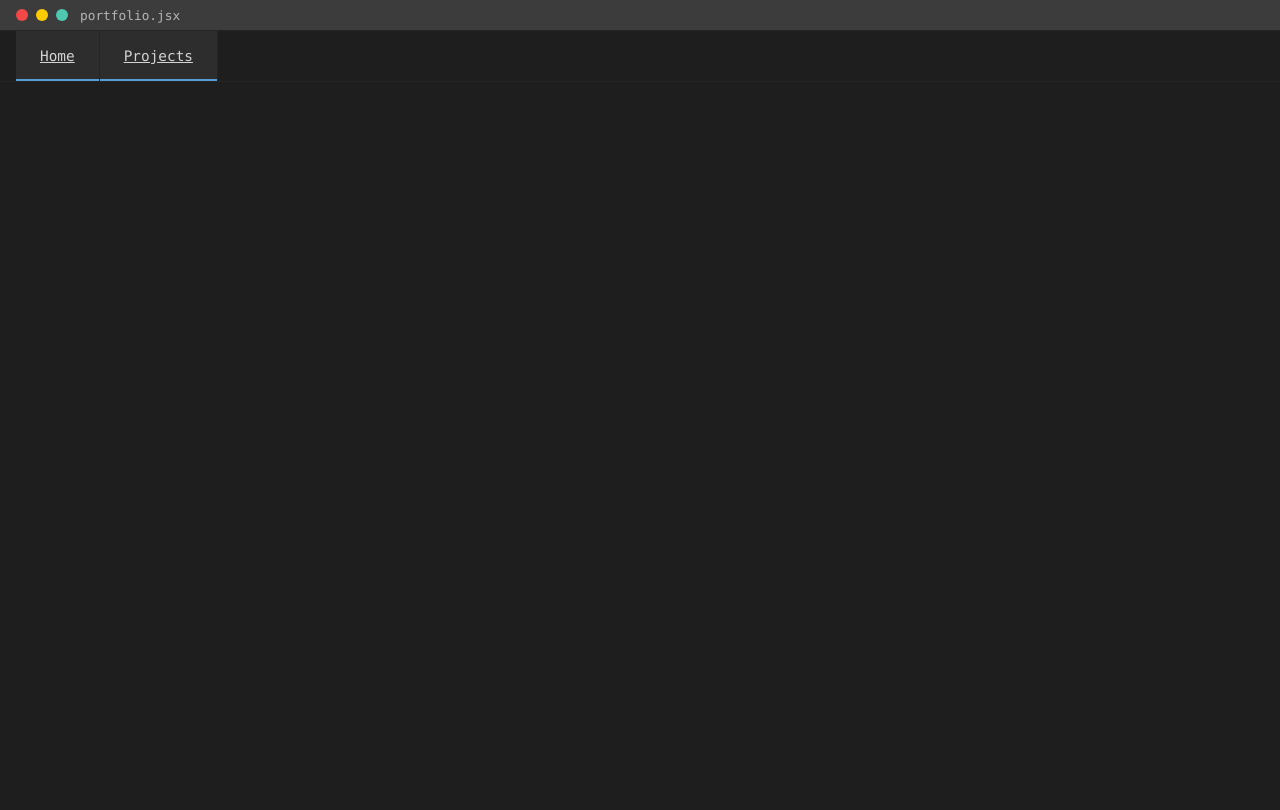
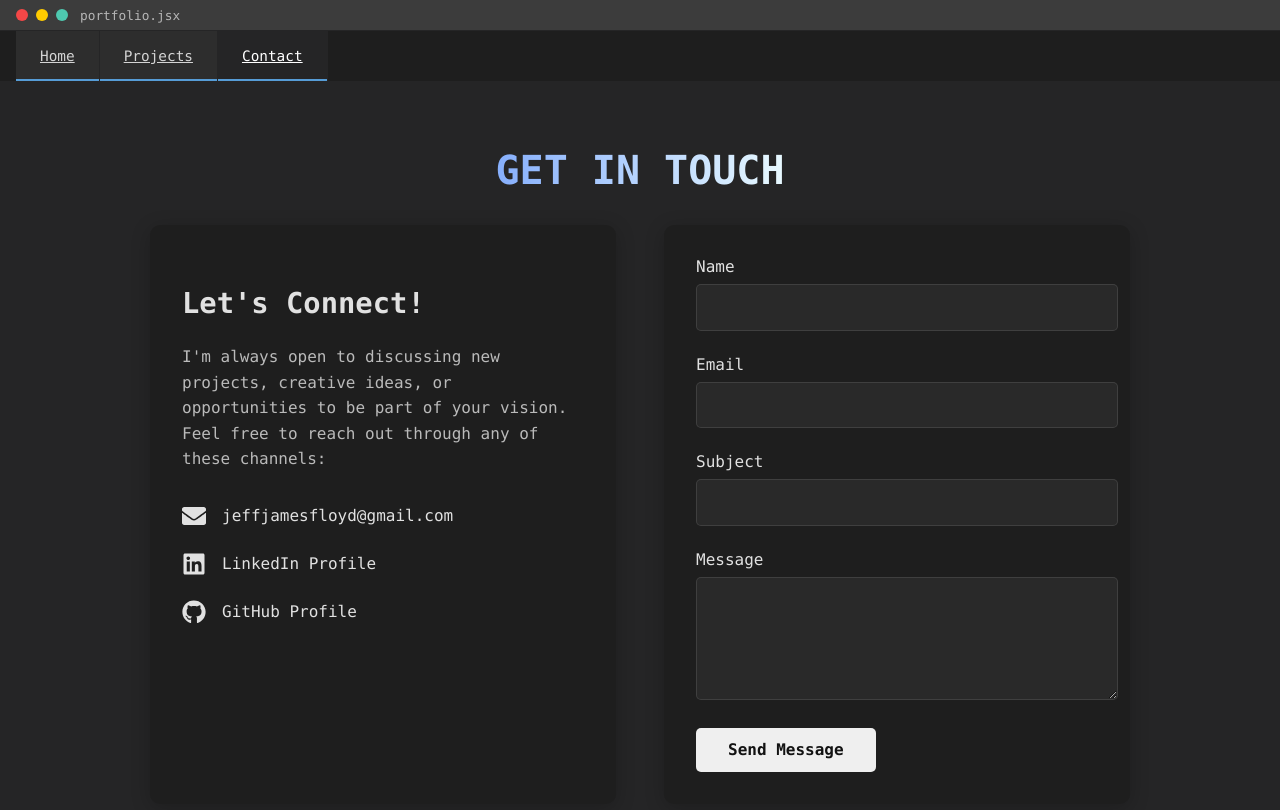
Before and after one commit to Jfloyd7720/portfolio, a React (Vite) app: page /contact in a window 1280 px wide. Shown: the top 810 px of the page. Built offline with nearby package versions, Linux system fonts and the light colour scheme.

Commit message:
add contact

```diff
--- a/src/App.jsx
+++ b/src/App.jsx
@@ -2,7 +2,7 @@ import { BrowserRouter as Router, Routes, Route } from "react-router-dom";
 import Header from "./Header";
 import Home from "./Home";
 import Projects from "./Projects";
-
+import Contact from "./contact";
 function App() {
   return (
     <Router>
@@ -13,6 +13,7 @@ function App() {
           <Routes>
             <Route path="/" element={<Home />} />
             <Route path="/projects" element={<Projects />} />
+            <Route path="/contact" element={<Contact />} />
           </Routes>
         </main>
       </div>
--- /dev/null
+++ b/src/Contact.jsx
@@ -0,0 +1,86 @@
+// Contact.js
+import { FaEnvelope, FaLinkedin, FaGithub, FaTwitter } from "react-icons/fa";
+import "./contact.css";
+
+function Contact() {
+  return (
+    <div className="contact-container">
+      <h2 className="section-title">
+        <span className="title-gradient">GET IN TOUCH</span>
+      </h2>
+
+      <div className="contact-content">
+        <div className="contact-info">
+          <h3>Let's Connect!</h3>
+          <p>
+            I'm always open to discussing new projects, creative ideas, or
+            opportunities to be part of your vision. Feel free to reach out
+            through any of these channels:
+          </p>
+
+          <div className="contact-methods">
+            <a href="mailto:jeffjamesfloyd@gmail.com" className="contact-item">
+              <FaEnvelope className="contact-icon" />
+              <span>jeffjamesfloyd@gmail.com</span>
+            </a>
+
+            <a
+              href="https://linkedin.com/in/jeff-j-floyd"
+              target="_blank"
+              rel="noopener noreferrer"
+              className="contact-item"
+            >
+              <FaLinkedin className="contact-icon" />
+              <span>LinkedIn Profile</span>
+            </a>
+
+            <a
+              href="https://github.com/jfloyd7720"
+              target="_blank"
+              rel="noopener noreferrer"
+              className="contact-item"
+            >
+              <FaGithub className="contact-icon" />
+              <span>GitHub Profile</span>
+            </a>
+          </div>
+        </div>
+
+        <div className="contact-form">
+          <form action="https://formspree.io/f/mpwprewo" method="POST">
+            <div className="form-group">
+              <label htmlFor="name">Name</label>
+              <input type="text" id="name" name="name" required />
+            </div>
+
+            <div className="form-group">
+              <label htmlFor="email">Email</label>
+              <input type="email" id="email" name="email" required />
+            </div>
+
+            <div className="form-group">
+              <label htmlFor="subject">Subject</label>
+              <input type="text" id="subject" name="subject" required />
+            </div>
+
+            <div className="form-group">
+              <label htmlFor="message">Message</label>
+              <textarea
+                id="message"
+                name="message"
+                rows="5"
+                required
+              ></textarea>
+            </div>
+
+            <button type="submit" className="submit-btn">
+              Send Message
+            </button>
+          </form>
+        </div>
+      </div>
+    </div>
+  );
+}
+
+export default Contact;
--- a/src/Header.jsx
+++ b/src/Header.jsx
@@ -9,6 +9,7 @@ function Header() {
   const navItems = [
     { name: "Home", path: "/" },
     { name: "Projects", path: "/projects" },
+    { name: "Contact", path: "/contact" },
   ];
 
   // Close menu when clicking outside
--- a/src/Home.jsx
+++ b/src/Home.jsx
@@ -77,7 +77,9 @@ function Home() {
       {/* Projects Section */}
       <section className="projects-section">
         <h2 className="section-title">
-          <span className="title-gradient">FEATURED PROJECTS</span>
+          <span id="white" className="title-gradient">
+            FEATURED PROJECTS
+          </span>
         </h2>
         <div className="projects-grid">
           {projects.map((project) => (
--- a/src/SkillsSection.jsx
+++ b/src/SkillsSection.jsx
@@ -66,7 +66,9 @@ function SkillsSection() {
   return (
     <section className="skills-section">
       <h2 className="section-title">
-        <span className="title-gradient">TECHNICAL SKILLS</span>
+        <span id="white" className="title-gradient">
+          TECHNICAL SKILLS
+        </span>
       </h2>
 
       <div className="skills-grid">
--- /dev/null
+++ b/src/contact.css
@@ -0,0 +1,143 @@
+/* contact.css */
+.contact-container {
+  padding: 2rem;
+  padding-left: 150px;
+  padding-right: 150px;
+  background-color: #252526;
+  color: var(--dark-text);
+  min-height: 100vh;
+}
+
+.contact .section-title {
+  font-size: 2.5rem;
+  font-weight: 600;
+  color: var(--dark-text);
+  margin-bottom: 3rem;
+  text-align: center;
+}
+
+.title-gradient {
+  background: linear-gradient(90deg, #86affc, #e8f9ff);
+  -webkit-background-clip: text;
+  background-clip: text;
+  color: transparent;
+}
+
+.contact-content {
+  display: flex;
+  gap: 3rem;
+  margin-top: 2rem;
+}
+
+.contact-info {
+  flex: 1;
+  padding: 2rem;
+  background: var(--dark-surface);
+  border-radius: 10px;
+  box-shadow: 0 4px 20px rgba(0, 0, 0, 0.2);
+}
+
+.contact-info h3 {
+  font-size: 1.8rem;
+  margin-bottom: 1.5rem;
+  color: var(--dark-text);
+}
+
+.contact-info p {
+  color: rgba(225, 225, 225, 0.8);
+  line-height: 1.6;
+  margin-bottom: 2rem;
+}
+
+.contact-methods {
+  display: flex;
+  flex-direction: column;
+  gap: 1.5rem;
+}
+
+.contact-item {
+  display: flex;
+  align-items: center;
+  gap: 1rem;
+  color: var(--dark-text);
+  text-decoration: none;
+  transition: color 0.3s ease;
+}
+
+.contact-item:hover {
+  color: var(--dark-primary);
+}
+
+.contact-icon {
+  font-size: 1.5rem;
+}
+
+.contact-form {
+  flex: 1;
+  padding: 2rem;
+  background: var(--dark-surface);
+  border-radius: 10px;
+  box-shadow: 0 4px 20px rgba(0, 0, 0, 0.2);
+}
+
+.form-group {
+  margin-bottom: 1.5rem;
+}
+
+.form-group label {
+  display: block;
+  margin-bottom: 0.5rem;
+  color: var(--dark-text);
+  font-weight: 500;
+}
+
+.form-group input,
+.form-group textarea {
+  width: 98%;
+  padding: 0.8rem;
+  background-color: rgba(255, 255, 255, 0.05);
+  border: 1px solid rgba(255, 255, 255, 0.1);
+  border-radius: 5px;
+  color: var(--dark-text);
+  font-size: 1rem;
+  transition: border-color 0.3s ease;
+}
+
+.form-group input:focus,
+.form-group textarea:focus {
+  outline: none;
+  border-color: var(--dark-primary);
+}
+
+.form-group textarea {
+  resize: vertical;
+}
+
+.submit-btn {
+  background: linear-gradient(90deg, var(#03dac6), var(white));
+  color: #121212;
+  border: none;
+  padding: 0.8rem 2rem;
+  font-size: 1rem;
+  font-weight: 600;
+  border-radius: 5px;
+  cursor: pointer;
+  transition: transform 0.3s ease, box-shadow 0.3s ease;
+}
+
+.submit-btn:hover {
+  transform: translateY(-2px);
+  box-shadow: 0 5px 15px rgba(187, 134, 252, 0.4);
+}
+
+/* Responsive Design */
+@media (max-width: 768px) {
+  .contact-container {
+    padding-left: 1rem;
+    padding-right: 1rem;
+  }
+
+  .contact-content {
+    flex-direction: column;
+  }
+}
--- a/src/home.css
+++ b/src/home.css
@@ -9,7 +9,9 @@
   --dark-accent: #569cd6;
   --dark-comment: #6a9955;
 }
-
+#white {
+  color: #e1e1e1;
+}
 .home-container {
   padding: 2rem;
   padding-left: 150px;
--- a/src/timeline.css
+++ b/src/timeline.css
@@ -152,7 +152,7 @@
   }
 
   .section-title {
-    font-size: 2rem;
+    font-size: 2.5rem;
     margin-bottom: 2rem;
   }
 
```
